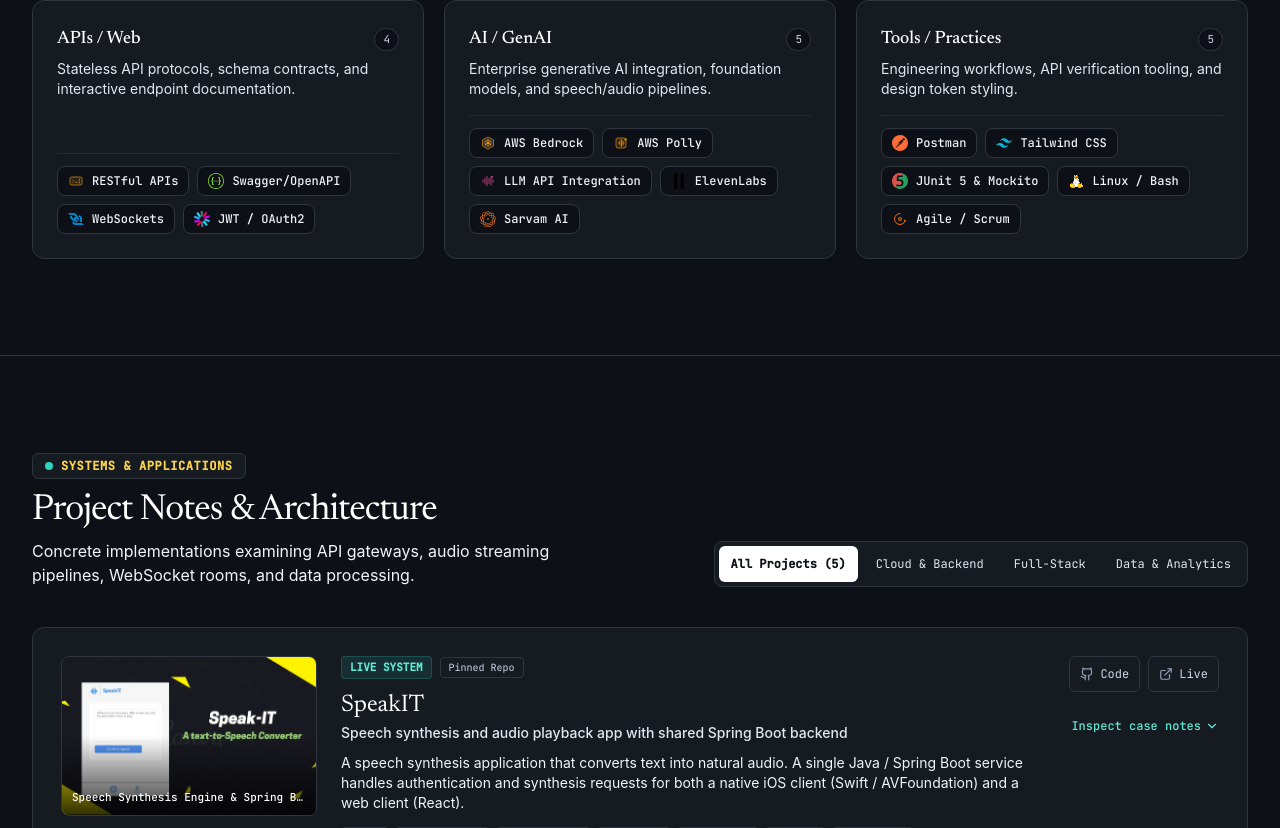
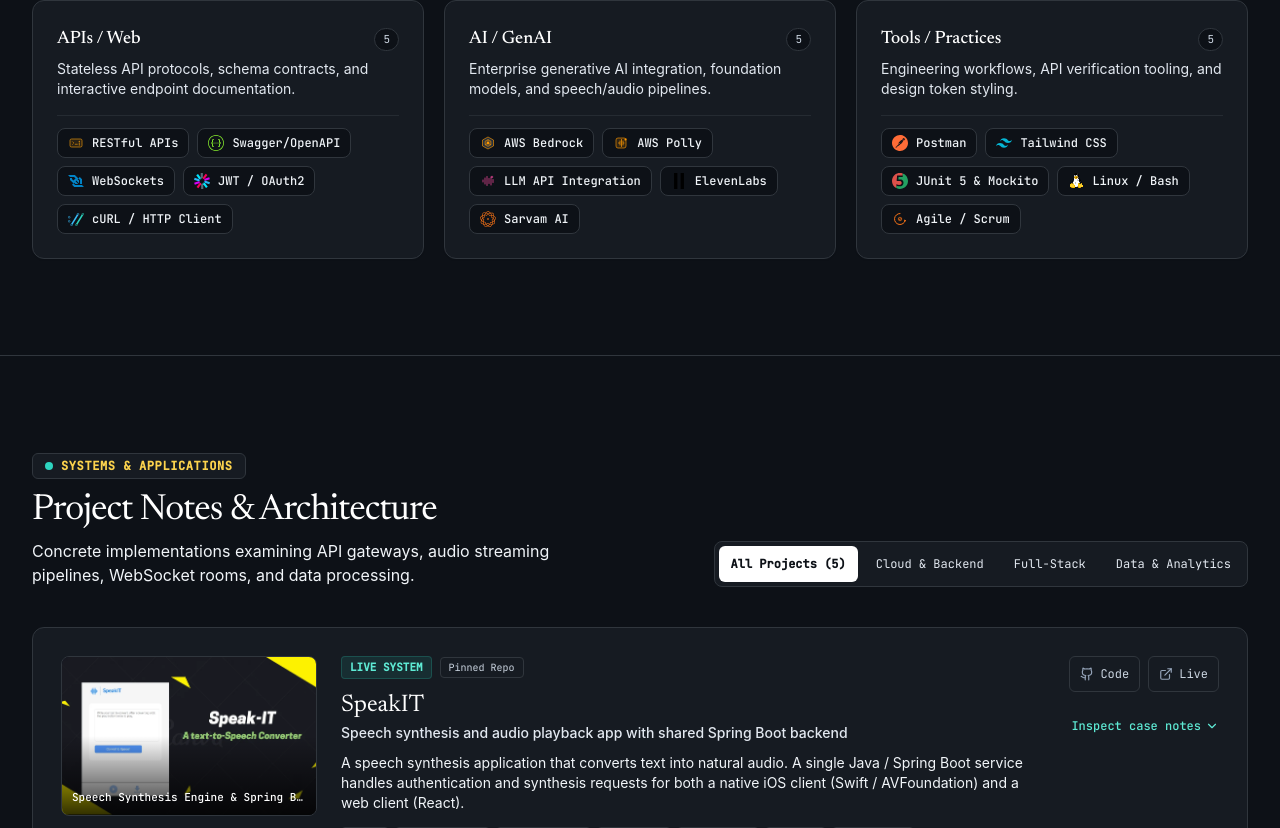
Before and after one commit to Mohitur669/Portfolio, a React (Vite) app: page / in a window 1280 px wide. Shown: the part 3535-4363 px from the top of the page. Built offline with nearby package versions, Linux system fonts and the light colour scheme; a web font is replaced by a local one.

Commit message:
feat(skills): add cURL / HTTP Client to APIs / Web domain

```diff
--- a/src/components/sections/Skills.tsx
+++ b/src/components/sections/Skills.tsx
@@ -38,6 +38,8 @@
   'Swagger/OpenAPI': '/img/tech/swagger.svg',
   'WebSockets': '/img/tech/websocket.svg',
   'JWT / OAuth2': '/img/tech/jwt.svg',
+  'cURL / HTTP Client': '/img/tech/curl.svg',
+  'cURL': '/img/tech/curl.svg',
 
   // AI / GenAI
   'AWS Bedrock': '/img/tech/bedrock.svg',
--- a/src/data/skills.ts
+++ b/src/data/skills.ts
@@ -45,6 +45,7 @@
       { name: 'Swagger/OpenAPI', level: 'Core', iconName: 'FileText', usedIn: ['Contract Specifications', 'API Testing', 'Interactive Docs'] },
       { name: 'WebSockets', level: 'Core', iconName: 'Zap', usedIn: ['Sync Code', 'Full-Duplex Comms', 'Sub-50ms Sync', 'Real-time Events'] },
       { name: 'JWT / OAuth2', level: 'Core', iconName: 'Shield', usedIn: ['Stateless Auth', 'Spring Security', 'Token Verification', 'Role-Based Access'] },
+      { name: 'cURL / HTTP Client', level: 'Core', iconName: 'Terminal', usedIn: ['Endpoint Assertion', 'Raw HTTP Protocols', 'API Debugging', 'Network Probes'] },
     ],
   },
   {
```
Also changed, not shown: public/img/tech/curl.svg (added).
